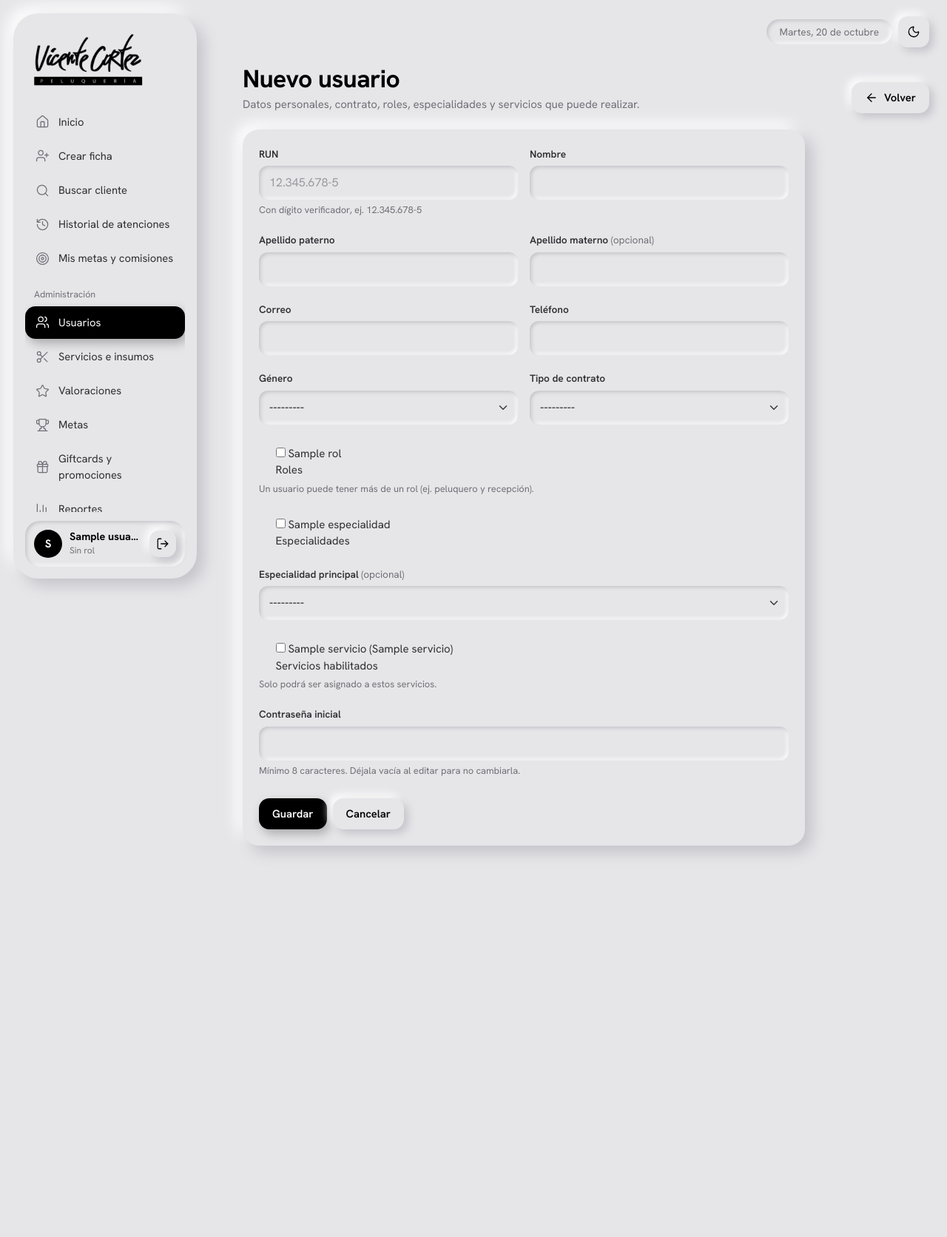
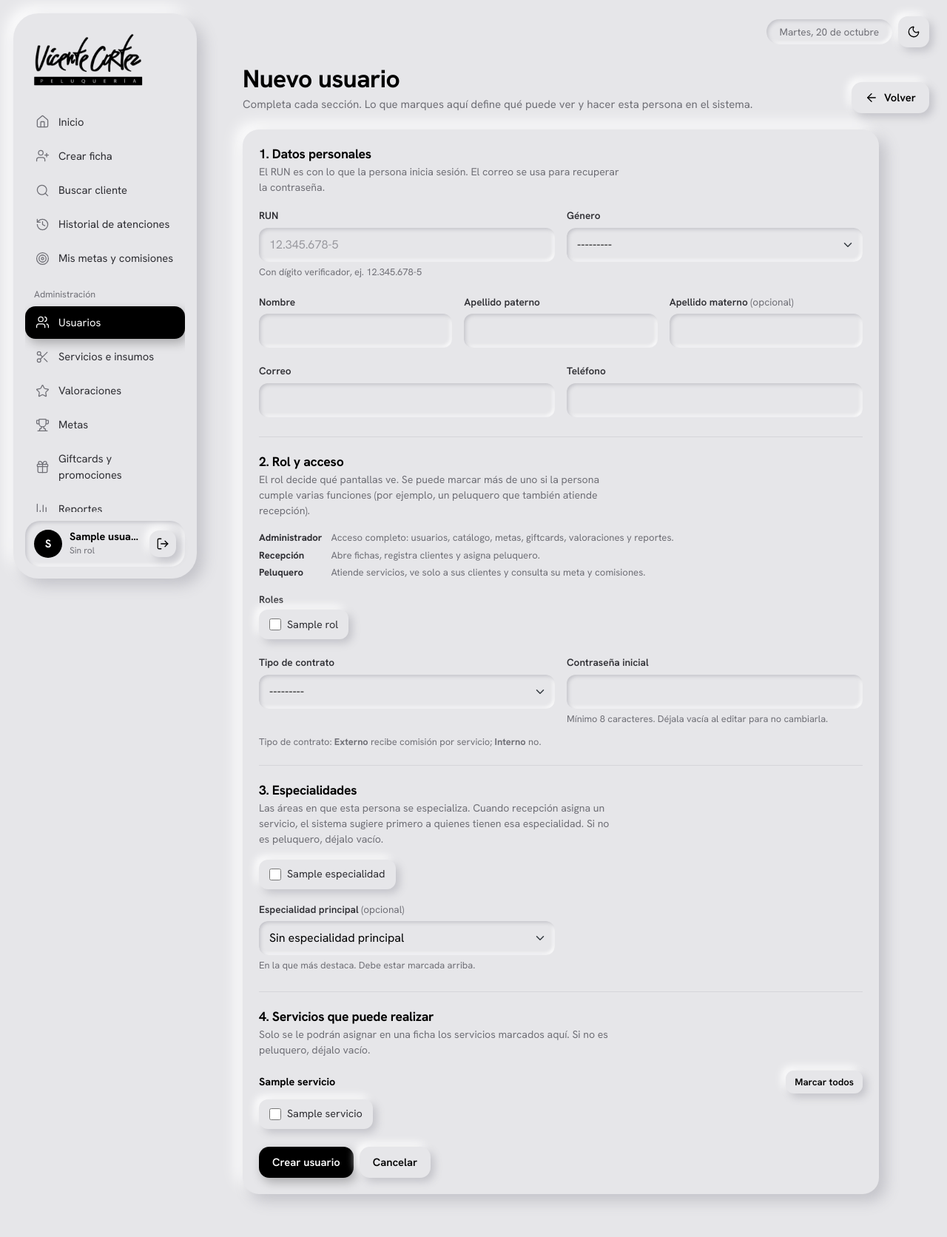
Before and after one commit to xJonathanMx/VicenteCortez_Plataforma, a Django app: page /usuarios/nuevo/ in a window 1280 px wide. Shown: the whole page at 74% size. Before the commit the page ends 1156 px from the top, so only its background shows below. Run offline with Django 5.2, Linux system fonts and the light colour scheme; a user stored in the database is signed in; tables that the repository leaves empty hold one stand-in row (values such as "Sample post"); some libraries are stand-ins or nearby versions.

Commit message:
Reorganiza la creación de usuarios en secciones explicadas
- Formulario en 4 secciones: datos personales, rol y acceso, especialidades y servicios.
- Cada sección explica para qué sirve; se describe qué puede hacer cada rol.
- Servicios agrupados por tipo con botón para marcar o desmarcar todo el grupo.
- Corrige que el título de las listas de casillas aparecía debajo de las opciones.
- El rol pasa a ser obligatorio.

```diff
--- a/core/forms.py
+++ b/core/forms.py
@@ -74,11 +74,11 @@ class UsuarioForm(ModelFormEstilo):
         Especialidad.objects.filter(activo=True), required=False, label="Especialidades",
         widget=forms.CheckboxSelectMultiple)
     especialidad_principal = forms.ModelChoiceField(Especialidad.objects.filter(activo=True), required=False,
-                                                    label="Especialidad principal")
+                                                    label="Especialidad principal", empty_label="Sin especialidad principal",
+                                                    help_text="En la que más destaca. Debe estar marcada arriba.")
     servicios_sel = forms.ModelMultipleChoiceField(
         Servicio.objects.filter(activo=True).select_related("tipo"), required=False,
-        label="Servicios habilitados", widget=forms.CheckboxSelectMultiple,
-        help_text="Solo podrá ser asignado a estos servicios.")
+        label="Servicios habilitados", widget=forms.CheckboxSelectMultiple)
     password1 = forms.CharField(label="Contraseña inicial", widget=forms.PasswordInput, required=False,
                                 help_text="Mínimo 8 caracteres. Déjala vacía al editar para no cambiarla.")
 
@@ -96,7 +96,10 @@ class UsuarioForm(ModelFormEstilo):
             self.fields[n].widget.attrs.update(col(6 if n != "ap_materno" else 6))
         self.fields["run_completo"].widget.attrs.update(col(6))
         self.fields["contrato"].required = True
-        self.fields["roles"].help_text = "Un usuario puede tener más de un rol (ej. peluquero y recepción)."
+        self.fields["roles"].label = "Roles"
+        self.fields["roles"].required = True
+        self.fields["roles"].error_messages["required"] = "Elige al menos un rol."
+        self.fields["servicios_sel"].label_from_instance = lambda s: s.nombre
         if self.instance.pk:
             self.fields["run_completo"].initial = self.instance.run_formateado
             self.fields["run_completo"].disabled = True
--- a/core/views.py
+++ b/core/views.py
@@ -143,10 +143,20 @@ def usuario_form(request, run=None):
         _guardar_relaciones(u, form)
         messages.success(request, f"Usuario {u.nombre_corto} guardado.")
         return redirect("core:usuario", run=u.run)
-    return render(request, "form.html", {
+    return render(request, "core/usuario_form.html", {
         "form": form, "titulo": f"Editar a {usuario.nombre_corto}" if usuario else "Nuevo usuario",
-        "subtitulo": "Datos personales, contrato, roles, especialidades y servicios que puede realizar.",
+        "grupos_servicios": _agrupar_servicios(form), "es_nuevo": usuario is None,
         "volver": reverse("core:usuario", args=[run]) if run else reverse("core:usuarios")})
+
+
+def _agrupar_servicios(form):
+    """Casillas de servicios agrupadas por tipo (Colorimetría, Corte...) para que se lean fácil."""
+    tipo_de = {s.pk: s.tipo.nombre for s in Servicio.objects.filter(activo=True).select_related("tipo")}
+    grupos = {}
+    for op in form["servicios_sel"]:
+        tipo = tipo_de.get(int(str(op.data["value"])), "Otros")
+        grupos.setdefault(tipo, []).append(op)
+    return sorted(grupos.items())
 
 
 @privilegio_requerido("gestionar_usuarios")
--- a/static/css/app.css
+++ b/static/css/app.css
@@ -318,3 +318,22 @@ a { color: var(--tinta); }
 :root[data-theme="dark"] .cambiar-tema .icono-claro { display: none; }
 .tema-flotante { position: fixed; top: 16px; right: 16px; z-index: 10; }
 .sin-transicion *, .sin-transicion *::before, .sin-transicion *::after { transition: none !important; }
+
+/* ---------- opciones múltiples (roles, especialidades, servicios) ---------- */
+.opciones { display: flex; flex-wrap: wrap; gap: 8px; }
+.opcion {
+  display: inline-flex; align-items: center; gap: 8px; padding: 8px 14px; border-radius: 12px; cursor: pointer;
+  box-shadow: var(--relieve-s); font-size: .9rem; color: var(--tinta-2); user-select: none; min-height: 40px;
+}
+.opcion input { width: 16px; height: 16px; accent-color: var(--tinta); margin: 0; flex: none; }
+.opcion:has(input:checked) { background: var(--tinta); color: var(--sobre-tinta); box-shadow: 3px 4px 10px var(--sombra-acento); }
+.opcion:has(input:focus-visible) { outline: 2px solid var(--tinta); outline-offset: 3px; }
+.opcion .detalle { display: block; font-size: .76rem; opacity: .75; }
+
+.seccion-form { padding-top: 22px; margin-top: 22px; border-top: 1px solid var(--linea); }
+.seccion-form:first-of-type { border-top: 0; margin-top: 0; padding-top: 0; }
+.seccion-form > h2 { font-size: 1.1rem; margin-bottom: 4px; }
+.seccion-form > .explicacion { color: var(--apagado); font-size: .88rem; margin-bottom: 16px; max-width: 62ch; }
+.grupo-servicios + .grupo-servicios { margin-top: 16px; }
+.grupo-servicios .cabecera { display: flex; align-items: center; justify-content: space-between; gap: 8px; margin-bottom: 8px; }
+.grupo-servicios .cabecera strong { font-size: .9rem; color: var(--tinta); }
--- /dev/null
+++ b/templates/core/usuario_form.html
@@ -0,0 +1,100 @@
+{% extends "base.html" %}{% load vc %}
+{% block titulo %}{{ titulo }}{% endblock %}
+{% block contenido %}
+<div class="encabezado">
+  <div><h1>{{ titulo }}</h1><p>Completa cada sección. Lo que marques aquí define qué puede ver y hacer esta persona en el sistema.</p></div>
+  <a class="btn btn-relieve" href="{{ volver }}"><i data-lucide="arrow-left"></i>Volver</a>
+</div>
+
+<form method="post" class="tarjeta" style="max-width: 860px" novalidate>{% csrf_token %}
+  {% if form.errors %}<div class="aviso error"><i data-lucide="circle-alert"></i><div>Revisa los campos marcados en rojo.{% if form.non_field_errors %} {{ form.non_field_errors|join:" " }}{% endif %}</div></div>{% endif %}
+
+  <section class="seccion-form">
+    <h2>1. Datos personales</h2>
+    <p class="explicacion">El RUN es con lo que la persona inicia sesión. El correo se usa para recuperar la contraseña.</p>
+    <div class="row g-3">
+      {% campo form.run_completo "col-12 col-md-6" %}
+      {% campo form.genero "col-12 col-md-6" %}
+      {% campo form.nombre "col-12 col-md-4" %}
+      {% campo form.ap_paterno "col-12 col-md-4" %}
+      {% campo form.ap_materno "col-12 col-md-4" %}
+      {% campo form.correo "col-12 col-md-6" %}
+      {% campo form.telefono "col-12 col-md-6" %}
+    </div>
+  </section>
+
+  <section class="seccion-form">
+    <h2>2. Rol y acceso</h2>
+    <p class="explicacion">El rol decide qué pantallas ve. Se puede marcar más de uno si la persona cumple varias funciones (por ejemplo, un peluquero que también atiende recepción).</p>
+    <dl class="small mb-3" style="display:grid;grid-template-columns:max-content 1fr;gap:4px 12px">
+      <dt>Administrador</dt><dd class="mb-0 text-apagado">Acceso completo: usuarios, catálogo, metas, giftcards, valoraciones y reportes.</dd>
+      <dt>Recepción</dt><dd class="mb-0 text-apagado">Abre fichas, registra clientes y asigna peluquero.</dd>
+      <dt>Peluquero</dt><dd class="mb-0 text-apagado">Atiende servicios, ve solo a sus clientes y consulta su meta y comisiones.</dd>
+    </dl>
+    <div class="row g-3">
+      {% campo form.roles %}
+      {% campo form.contrato "col-12 col-md-6" %}
+      {% campo form.password1 "col-12 col-md-6" %}
+    </div>
+    <p class="form-text mt-2 mb-0">Tipo de contrato: <strong>Externo</strong> recibe comisión por servicio; <strong>Interno</strong> no.</p>
+  </section>
+
+  <section class="seccion-form">
+    <h2>3. Especialidades</h2>
+    <p class="explicacion">Las áreas en que esta persona se especializa. Cuando recepción asigna un servicio, el sistema sugiere primero a quienes tienen esa especialidad. Si no es peluquero, déjalo vacío.</p>
+    <div class="row g-3">
+      {% with f=form.especialidades_sel %}
+      <div class="col-12{% if f.errors %} campo-error{% endif %}">
+        <div class="opciones">{% for op in f %}<label class="opcion">{{ op.tag }}<span>{{ op.choice_label }}</span></label>{% endfor %}</div>
+        {{ f.errors }}
+      </div>
+      {% endwith %}
+      {% campo form.especialidad_principal "col-12 col-md-6" %}
+    </div>
+  </section>
+
+  <section class="seccion-form">
+    <h2>4. Servicios que puede realizar</h2>
+    <p class="explicacion">Solo se le podrán asignar en una ficha los servicios marcados aquí. Si no es peluquero, déjalo vacío.</p>
+    {% for tipo, opciones in grupos_servicios %}
+      <div class="grupo-servicios" data-grupo>
+        <div class="cabecera">
+          <strong>{{ tipo }}</strong>
+          <button type="button" class="btn btn-relieve btn-sm" data-marcar-grupo>Marcar todos</button>
+        </div>
+        <div class="opciones">{% for op in opciones %}<label class="opcion">{{ op.tag }}<span>{{ op.choice_label }}</span></label>{% endfor %}</div>
+      </div>
+    {% empty %}
+      <p class="text-apagado">Aún no hay servicios en el catálogo.</p>
+    {% endfor %}
+    {{ form.servicios_sel.errors }}
+  </section>
+
+  <div class="d-flex gap-2 mt-4 flex-wrap">
+    <button type="submit" class="btn btn-negro">{% if es_nuevo %}Crear usuario{% else %}Guardar cambios{% endif %}</button>
+    <a class="btn btn-relieve" href="{{ volver }}">Cancelar</a>
+  </div>
+</form>
+{% endblock %}
+
+{% block scripts %}
+<script>
+  // "Marcar todos" por tipo de servicio; si ya están todos marcados, los desmarca.
+  document.querySelectorAll("[data-grupo]").forEach(function (g) {
+    var boton = g.querySelector("[data-marcar-grupo]");
+    var casillas = g.querySelectorAll("input[type=checkbox]");
+    function texto() {
+      var todos = Array.prototype.every.call(casillas, function (c) { return c.checked; });
+      boton.textContent = todos ? "Desmarcar todos" : "Marcar todos";
+      return todos;
+    }
+    boton.addEventListener("click", function () {
+      var marcar = !texto();
+      casillas.forEach(function (c) { c.checked = marcar; });
+      texto();
+    });
+    casillas.forEach(function (c) { c.addEventListener("change", texto); });
+    texto();
+  });
+</script>
+{% endblock %}
--- a/templates/parciales/campo.html
+++ b/templates/parciales/campo.html
@@ -1,17 +1,23 @@
 <div class="{{ col|default:'col-12' }}{% if field.errors %} campo-error{% endif %} mb-1">
-  {% if field.field.widget.input_type == "checkbox" %}
+  {% if field.field.widget.allow_multiple_selected and field.field.widget.input_type == "checkbox" %}
+    {# Lista de casillas: título y ayuda arriba, opciones abajo #}
+    <fieldset>
+      <legend class="form-label mb-1">{{ field.label }}{% if not field.field.required %} <span class="text-apagado fw-normal">(opcional)</span>{% endif %}</legend>
+      {% if field.help_text %}<div class="form-text mt-0 mb-2">{{ field.help_text|safe }}</div>{% endif %}
+      <div class="opciones">
+        {% for op in field %}<label class="opcion">{{ op.tag }}<span>{{ op.choice_label }}</span></label>{% endfor %}
+      </div>
+    </fieldset>
+  {% elif field.field.widget.input_type == "checkbox" %}
     <div class="form-check mt-2">
       {{ field }}
       <label class="form-check-label" for="{{ field.id_for_label }}">{{ field.label }}</label>
     </div>
+    {% if field.help_text %}<div class="form-text">{{ field.help_text|safe }}</div>{% endif %}
   {% else %}
     <label class="form-label" for="{{ field.id_for_label }}">{{ field.label }}{% if not field.field.required %} <span class="text-apagado fw-normal">(opcional)</span>{% endif %}</label>
-    {% if field.field.widget.allow_multiple_selected and field.field.widget.input_type == "checkbox" %}
-      <div class="checks-multiples">{{ field }}</div>
-    {% else %}
-      {{ field }}
-    {% endif %}
+    {{ field }}
+    {% if field.help_text %}<div class="form-text">{{ field.help_text|safe }}</div>{% endif %}
   {% endif %}
-  {% if field.help_text %}<div class="form-text">{{ field.help_text|safe }}</div>{% endif %}
   {{ field.errors }}
 </div>
```
Also changed, not shown: core/tests.py (+25 -0 lines), 1 other file.
